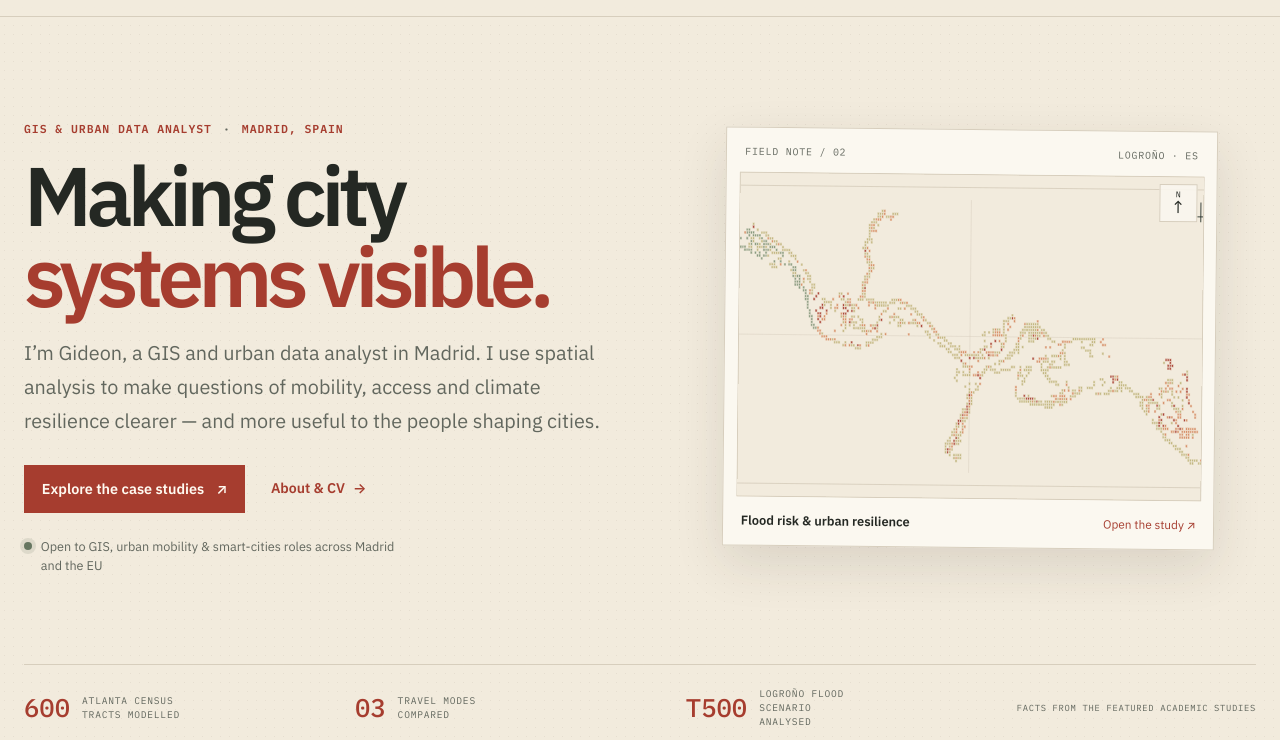
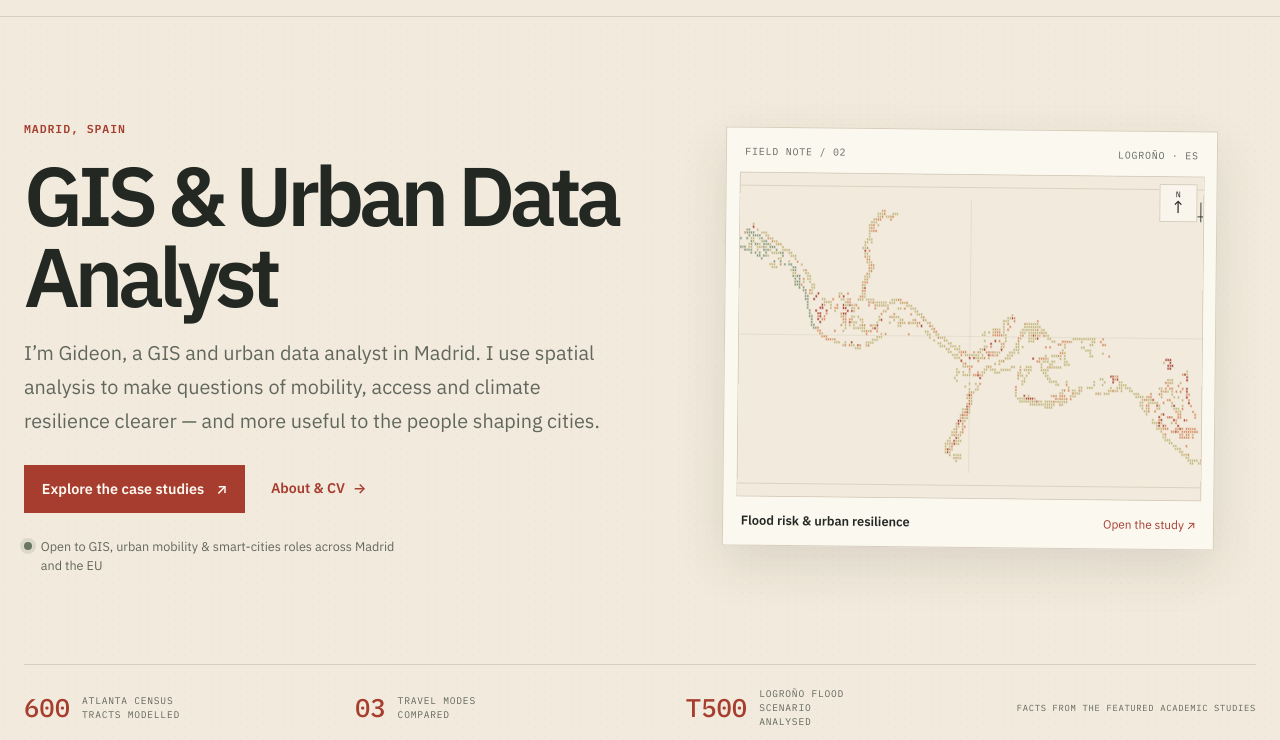
Before and after one commit to gideondavinsky/Portfolio-Gideon-Davinsky, a plain HTML site: page index.html in a window 1280 px wide. Shown: the part 60-800 px from the top of the page. Drawn offline with Linux system fonts and the light colour scheme.

Commit message:
Simplify bilingual homepage hero

```diff
--- a/index.html
+++ b/index.html
@@ -44,8 +44,8 @@
   <main id="main-content">
     <section class="container hero">
       <div class="hero-copy">
-        <p class="eyebrow" data-i18n="eyebrow">GIS &amp; urban data analyst <span>·</span> Madrid, Spain</p>
-        <h1 data-i18n="hero_headline">Making city<br><em>systems visible.</em></h1>
+        <p class="eyebrow" data-i18n="eyebrow">Madrid, Spain</p>
+        <h1 data-i18n="hero_headline">GIS &amp; Urban Data Analyst</h1>
         <p class="lead" data-i18n="hero_lead">I’m Gideon, a GIS and urban data analyst in Madrid. I use spatial analysis to make questions of mobility, access and climate resilience clearer — and more useful to the people shaping cities.</p>
         <div class="hero-actions">
           <a class="btn" href="projects.html" data-i18n="btn_view_projects">Explore the case studies <span aria-hidden="true">↗</span></a>
@@ -108,8 +108,8 @@
       en: {
         doc_title: "Gideon Davinsky — GIS & Urban Data Analyst",
         doc_description: "Gideon Davinsky is a GIS and urban data analyst based in Madrid, working on mobility, accessibility and urban resilience.",
-        eyebrow: "GIS &amp; urban data analyst <span>·</span> Madrid, Spain",
-        hero_headline: "Making city<br><em>systems visible.</em>",
+        eyebrow: "Madrid, Spain",
+        hero_headline: "GIS &amp; Urban Data Analyst",
         hero_lead: "I’m Gideon, a GIS and urban data analyst in Madrid. I use spatial analysis to make questions of mobility, access and climate resilience clearer — and more useful to the people shaping cities.",
         btn_view_projects: "Explore the case studies <span aria-hidden=\"true\">↗</span>",
         btn_about_cv: "About &amp; CV <span aria-hidden=\"true\">→</span>",
@@ -141,8 +141,8 @@
       es: {
         doc_title: "Gideon Davinsky — Analista SIG y de Datos Urbanos",
         doc_description: "Gideon Davinsky es analista SIG y de datos urbanos con base en Madrid, especializado en movilidad, accesibilidad y resiliencia urbana.",
-        eyebrow: "Analista SIG y de datos urbanos <span>·</span> Madrid, España",
-        hero_headline: "Hacer visibles<br><em>los sistemas urbanos.</em>",
+        eyebrow: "Madrid, España",
+        hero_headline: "Analista SIG y de datos urbanos",
         hero_lead: "Soy Gideon, analista SIG y de datos urbanos en Madrid. Uso el análisis espacial para aclarar cuestiones de movilidad, acceso y resiliencia climática — y hacerlas más útiles para quienes construyen ciudad.",
         btn_view_projects: "Explorar los estudios <span aria-hidden=\"true\">↗</span>",
         btn_about_cv: "Sobre mí y CV <span aria-hidden=\"true\">→</span>",
```
